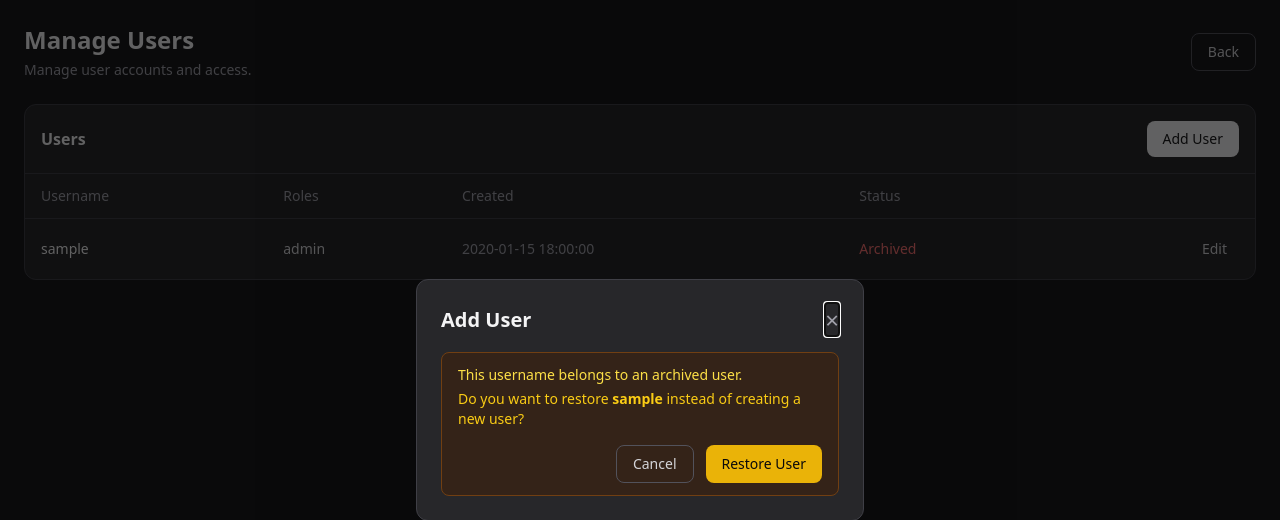
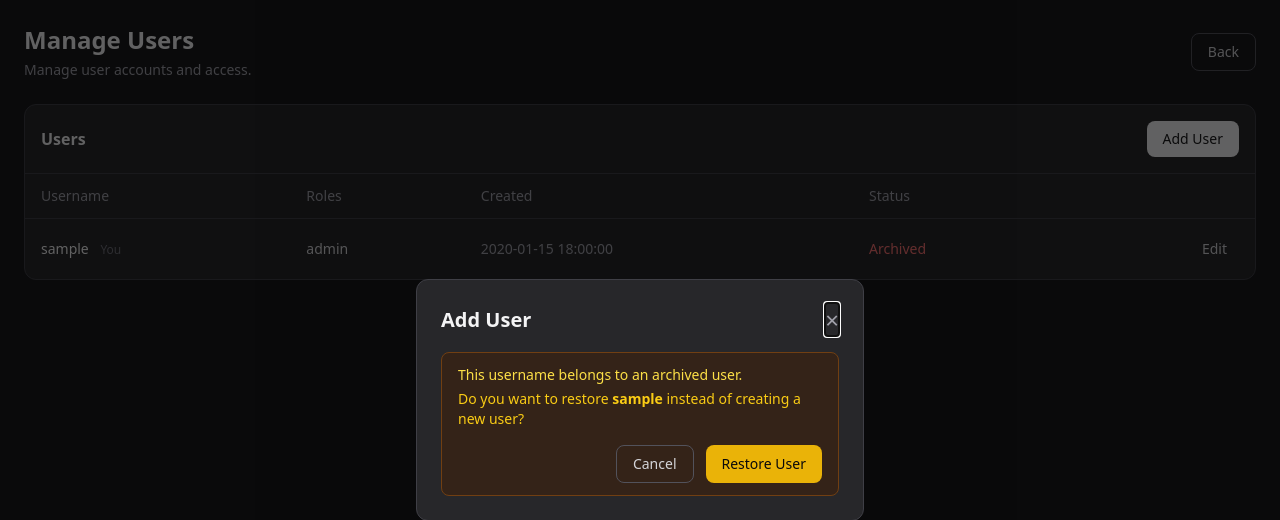
Before and after one commit to nemoe7/asset-tracker, a Flask app: template app/templates/admin/users.jinja in a window 1280 px wide. Shown: the top 520 px of the page. Run offline with Flask 3, Linux system fonts and the light colour scheme; the visitor is signed in with stand-in values (Sample User, id 1); tables that the repository leaves empty hold one stand-in row (values such as "Sample post"); the template is opened without the code that fills it: most values are stand-ins (such as "Sample title", 1, 10 or a date in 2020); some libraries are stand-ins or nearby versions.

Commit message:
fix(admin): prevent users from archiving themselves

```diff
--- a/app/routes/admin.py
+++ b/app/routes/admin.py
@@ -3,6 +3,7 @@ from flask import (
   redirect,
   render_template,
   request,
+  session,
   url_for,
 )
 
@@ -107,6 +108,9 @@ def update_user_route(user_id):
 @login_required
 @permission_required("users.manage")
 def archive_user_route(user_id):
+  if user_id == session.get("user_id"):
+    return redirect(url_for("admin.users"))
+
   archive_user(user_id)
 
   return redirect(url_for("admin.users"))
--- a/app/templates/admin/users.jinja
+++ b/app/templates/admin/users.jinja
@@ -66,6 +66,12 @@ Manage Users
           <tr class="hover:bg-zinc-700/40">
             <td class="px-4 py-3 font-medium text-zinc-100">
               {{ user.username }}
+
+              {% if user.id == session.get("user_id") %}
+              <span class="ml-2 text-xs text-zinc-500">
+                You
+              </span>
+              {% endif %}
             </td>
 
             <td class="px-4 py-3 text-zinc-300">
@@ -101,6 +107,7 @@ Manage Users
               </button>
             </td>
           </tr>
+
           {% else %}
           <tr>
             <td colspan="5" class="px-4 py-10 text-center text-zinc-500">
@@ -136,7 +143,8 @@ Manage Users
       </p>
 
       <p class="mt-1 text-sm text-yellow-400">
-        Do you want to restore <strong>{{ archived_user.username }}</strong>
+        Do you want to restore
+        <strong>{{ archived_user.username }}</strong>
         instead of creating a new user?
       </p>
 
@@ -154,6 +162,7 @@ Manage Users
         </button>
       </form>
     </div>
+
     {% elif error %}
     <div class="mt-4 rounded-lg border border-red-900 bg-red-950/50 px-4 py-3 text-sm text-red-300">
       {{ error }}
@@ -162,6 +171,7 @@ Manage Users
 
     {% if not archived_user %}
     <form method="post" action="{{ url_for('admin.create_user_route') }}" class="mt-6 space-y-5">
+
       <div>
         <label for="user-username" class="block text-sm font-medium text-zinc-300">
           Username
@@ -265,15 +275,25 @@ Manage Users
 
       <div class="flex items-center justify-between pt-2">
         {% if not user.archived_at %}
+
+        {% if user.id != session.get("user_id") %}
         <button type="submit" formaction="{{ url_for('admin.archive_user_route', user_id=user.id) }}"
           class="rounded-lg px-4 py-2 text-sm text-red-400 hover:bg-red-950/50 hover:text-red-300">
           Archive
         </button>
         {% else %}
+        <span class="text-sm text-zinc-500">
+          Archive unavailable
+        </span>
+        {% endif %}
+
+        {% else %}
+
         <button type="submit" formaction="{{ url_for('admin.restore_user_route', user_id=user.id) }}"
           class="rounded-lg px-4 py-2 text-sm text-green-400 hover:bg-green-950/50 hover:text-green-300">
           Restore
         </button>
+
         {% endif %}
 
         <div class="flex gap-3">
```
